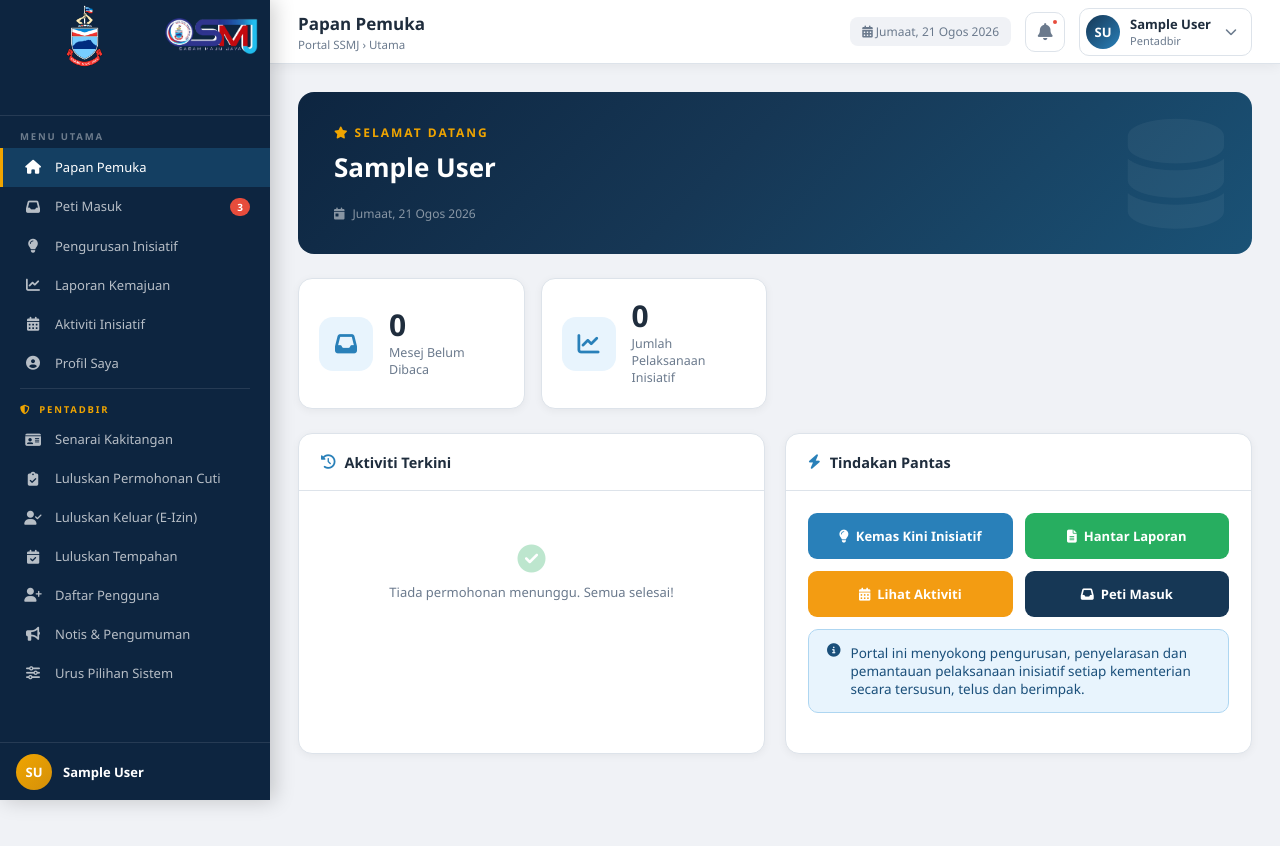
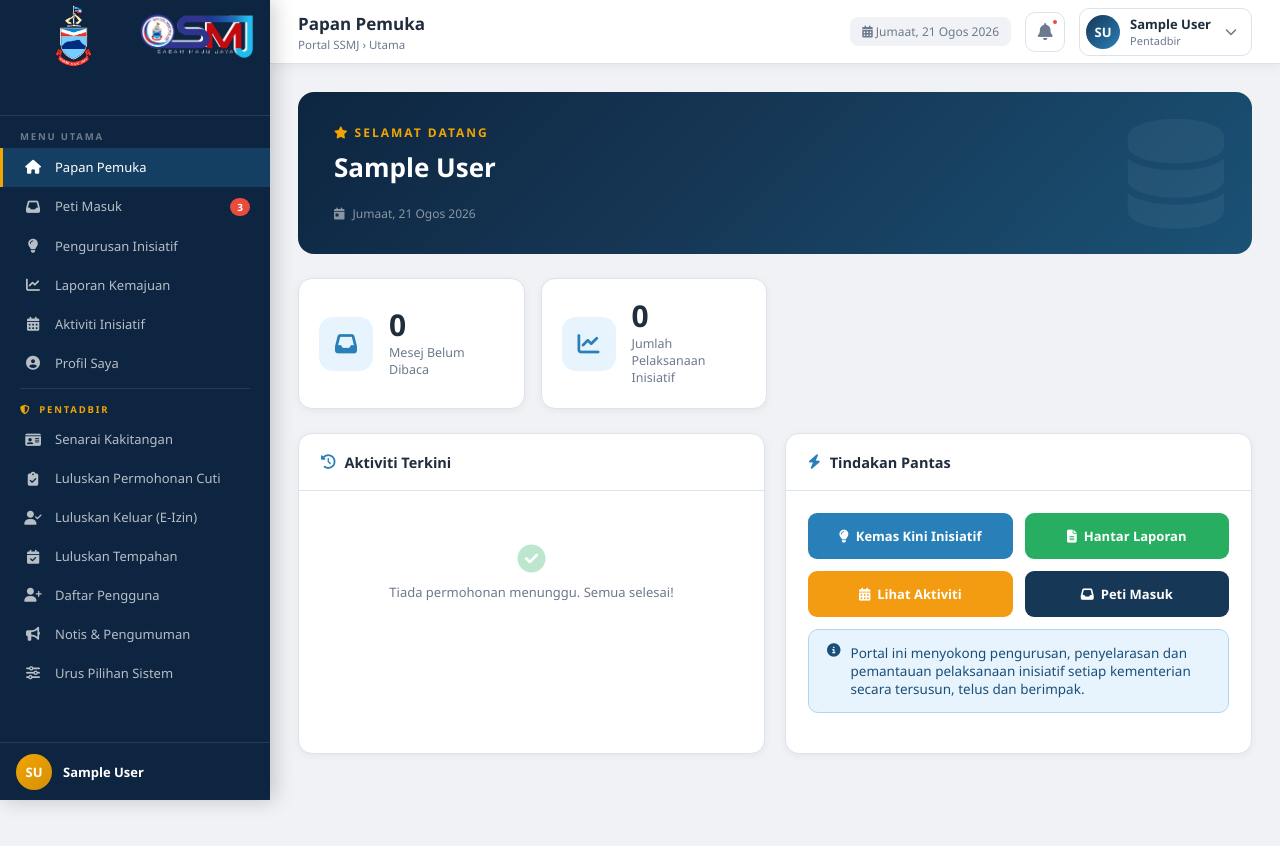
Before and after one commit to AHMDZLL2002/Inisiatif-sabah, a plain HTML site: page dashboard.html in a window 1280 px wide. Drawn offline with Linux system fonts and the light colour scheme; no server answers; sample sign-in values are in the browser's storage.

Commit message:
Center sidebar logos in equal columns

```diff
--- a/dashboard.css
+++ b/dashboard.css
@@ -44,15 +44,17 @@
       overflow: hidden;
     }
     .sb-brand-logos {
-      display: flex; align-items: center; justify-content: center; gap: 6px;
-      width: 248px; max-width: 100%; height: 66px;
+      display: grid; grid-template-columns: 1fr 1fr; align-items: center;
+      justify-items: center; gap: 6px;
+      width: 240px; max-width: 100%; height: 66px;
     }
     .sb-footer-logo-wrap, .sb-smj-logo-wrap {
-      width: 148px; height: 64px; background: transparent;
+      width: 116px; height: 64px; background: transparent;
+      flex: 0 0 116px;
       display: flex; align-items: center; justify-content: center;
       overflow: hidden;
     }
-    .sb-smj-logo-wrap { width: 96px; }
+    .sb-smj-logo-wrap { width: 116px; flex-basis: 116px; }
     .sb-footer-logo, .sb-smj-logo {
       width: 100%; height: 100%; object-fit: contain; padding: 1px;
       mix-blend-mode: normal;
--- a/dashboard.html
+++ b/dashboard.html
@@ -14,7 +14,7 @@
   <meta name="apple-mobile-web-app-title" content="SSMJ Portal" />
   <link rel="apple-touch-icon" href="assets/LOGO SMJ.jpg" />
   <link rel="stylesheet" href="https://cdnjs.cloudflare.com/ajax/libs/font-awesome/6.5.0/css/all.min.css" />
-  <link rel="stylesheet" href="dashboard.css?v=20260821-extra-large-logos" />
+  <link rel="stylesheet" href="dashboard.css?v=20260821-equal-centered-logos" />
   <style>
     /* Legacy HR modules are not part of the ministry initiative portal. */
     #kewanganNav, #hrNav,
```
